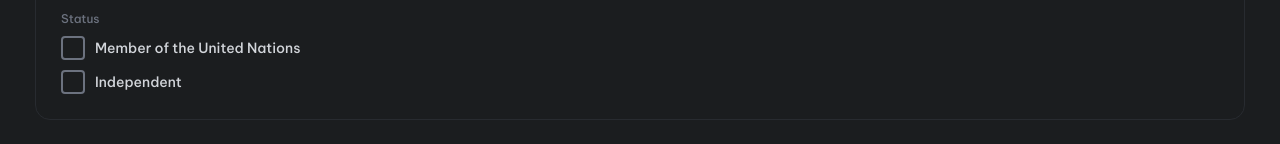
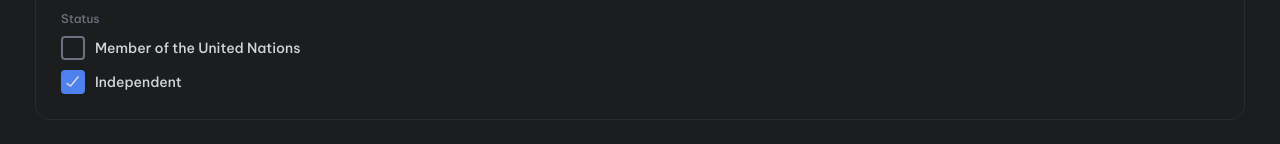
Before and after one commit to fabianyater/country-ranks, a React (Vite) app: page / in a window 1280 px wide. Shown: the part 653-797 px from the top of the page. Built offline with nearby package versions, Linux system fonts and the light colour scheme; no server answers.

Commit message:
add default value for status

```diff
--- a/src/components/CheckBox/CheckBox.tsx
+++ b/src/components/CheckBox/CheckBox.tsx
@@ -1,4 +1,4 @@
-import { FC, InputHTMLAttributes, useState } from "react";
+import { FC, InputHTMLAttributes, useEffect, useState } from "react";
 import { CheckIcon } from "../../assets/icons/SvgIcon";
 import { useCountryContext } from "../../hooks/useCountry";
 import { StatusValues } from "../../types/CountryType";
@@ -9,13 +9,17 @@ interface CheckBoxProps extends InputHTMLAttributes<HTMLInputElement> {
 }
 
 const CheckBox: FC<CheckBoxProps> = ({ label, value }) => {
-  const { handleSelectedStatus } = useCountryContext();
+  const { selectedStatus, handleSelectedStatus } = useCountryContext();
   const [isCheck, setIsCheck] = useState(false);
 
   const handleClick = () => {
     setIsCheck(!isCheck);
     handleSelectedStatus(value as StatusValues);
   };
+
+  useEffect(() => {
+    setIsCheck(selectedStatus.includes(value as StatusValues));
+  }, [selectedStatus, value]);
 
   return (
     <label className={styles.status} onClick={handleClick}>
--- a/src/context/CountryContext.tsx
+++ b/src/context/CountryContext.tsx
@@ -47,7 +47,7 @@ export const CountryContextProvider = ({
     "Asia",
     "Europe",
   ]);
-  const [selectedStatus, setSelectedStatus] = useState<StatusValues[]>([]);
+  const [selectedStatus, setSelectedStatus] = useState<StatusValues[]>(["independent"]);
   const [searchValue, setSearchValue] = useState<string>("");
 
   const handleSearch = (value: string) => {
```
